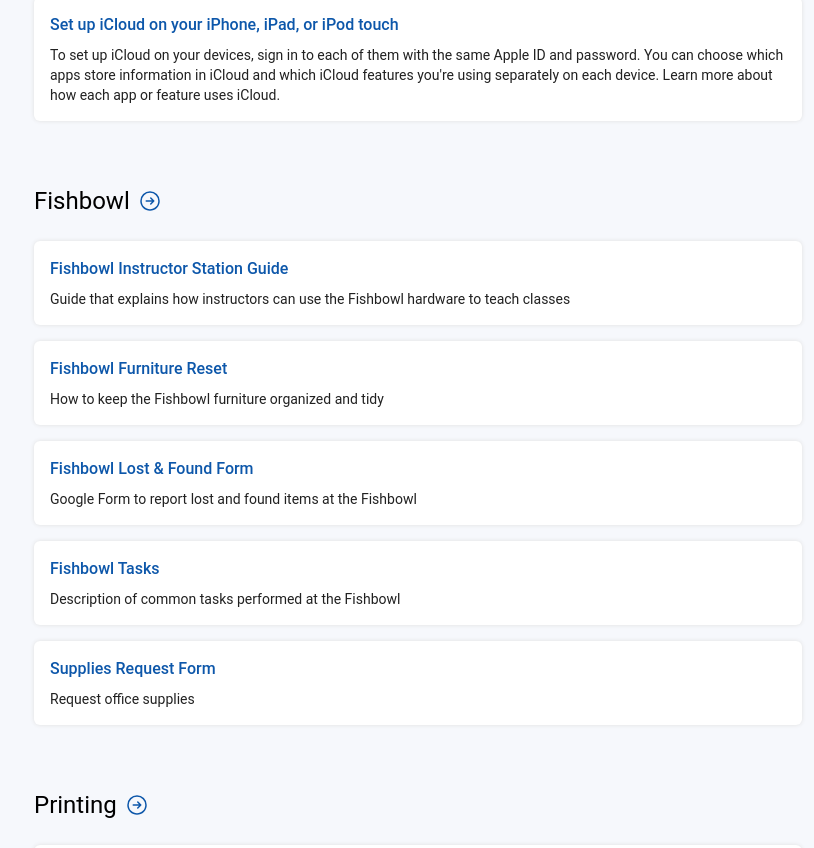
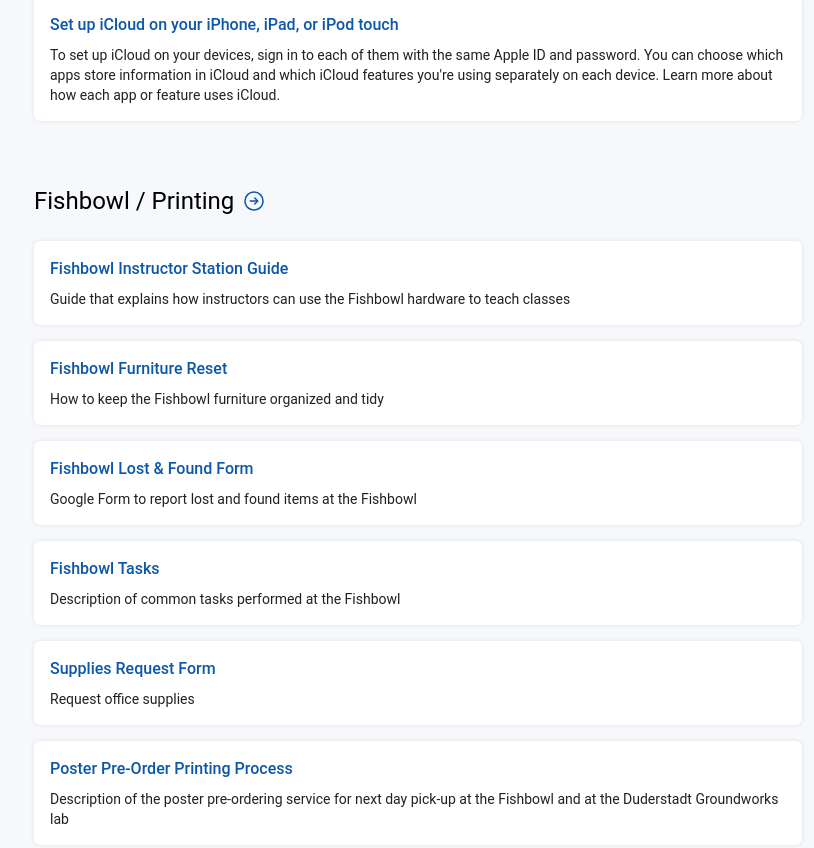
Before and after one commit to umich-tech-consulting/tech-consulting-dashboard, a React (Create React App) app: page /webui/resources/customersupport in a window 1280 px wide. Shown: the part 963-1811 px from the top of the page, without its empty margins (337-1151 px from the left). Built offline with nearby package versions, Linux system fonts and the light colour scheme.

Commit message:
Update comments icon, change squirrel error trigger to appear after 2 errors, consolidate fishbowl and printing links

```diff
--- a/src/components/asset_management/UncaughtErrorAlert.js
+++ b/src/components/asset_management/UncaughtErrorAlert.js
@@ -8,7 +8,7 @@ const UncaughtErrorAlert = () => {
         <div>
           <div>An error occurred that can't be fixed from the dashboard.</div>
           <a
-            href="https://teamdynamix.umich.edu/"
+            href="https://teamdynamix.umich.edu/TDNext/Login.aspx"
             target="blank"
             rel="noreferrer noopener"
           >
--- a/src/pages/AssetManagement/AssetManagementCheckOut.js
+++ b/src/pages/AssetManagement/AssetManagementCheckOut.js
@@ -207,7 +207,7 @@ const AssetManagementCheckOut = () => {
         <title>Laptop Checkout</title>
       </Helmet>
       <div className="am-action-main">
-        {errorCount > 2 && <HighErrorAlert resetErrorCount={resetErrorCount} />}
+        {errorCount > 1 && <HighErrorAlert resetErrorCount={resetErrorCount} />}
         <div className="am-action-container">
           {isSubmitted ? ( // Check if form is submitted
             <CheckoutSubmitSuccess
--- a/src/pages/AssetManagement/AssetManagementReturn.js
+++ b/src/pages/AssetManagement/AssetManagementReturn.js
@@ -154,7 +154,7 @@ const AssetManagementReturn = () => {
         <title>Laptop Return</title>
       </Helmet>
       <div className="am-action-main">
-        {errorCount > 2 && <HighErrorAlert resetErrorCount={resetErrorCount} />}
+        {errorCount > 1 && <HighErrorAlert resetErrorCount={resetErrorCount} />}
         <div className="am-action-container">
           {isSubmitted ? ( // Check if form is submitted
             <ReturnSubmitSuccess
--- a/src/pages/Resources/ResourcesData.json
+++ b/src/pages/Resources/ResourcesData.json
@@ -48,7 +48,7 @@
   },
   {
     "category": "Customer Support",
-    "group": "Fishbowl",
+    "group": "Fishbowl / Printing",
     "icon": "fishbowl",
     "links": [
       {
@@ -75,14 +75,7 @@
         "name": "Supplies Request Form",
         "url": "https://docs.google.com/forms/d/e/1FAIpQLScg4WppGS5uoMKHZBmevrmhQxr4tYlcqxXINg4yZl3mBufBoQ/viewform",
         "description": "Request office supplies"
-      }
-    ]
-  },
-  {
-    "category": "Customer Support",
-    "group": "Printing",
-    "icon": "printer",
-    "links": [
+      },
       {
         "name": "Poster Pre-Order Printing Process",
         "url": "https://docs.google.com/document/d/1jvz_tmej80aKVT9X9zFTnzVWwaqg49L3dYzIp6Ffrm8/edit",
```
Also changed, not shown: src/icons/asset-management/comments_icon.svg.
